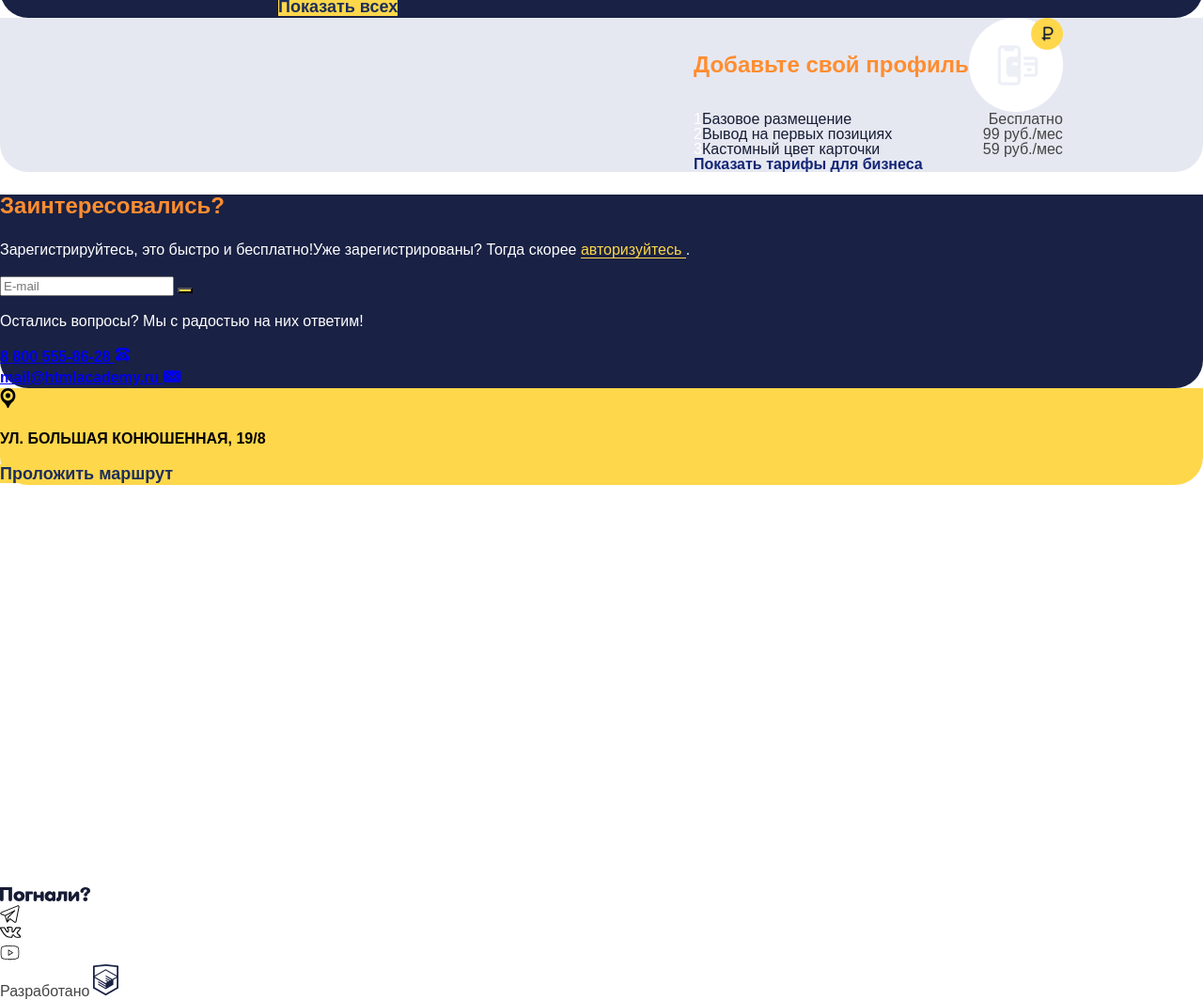
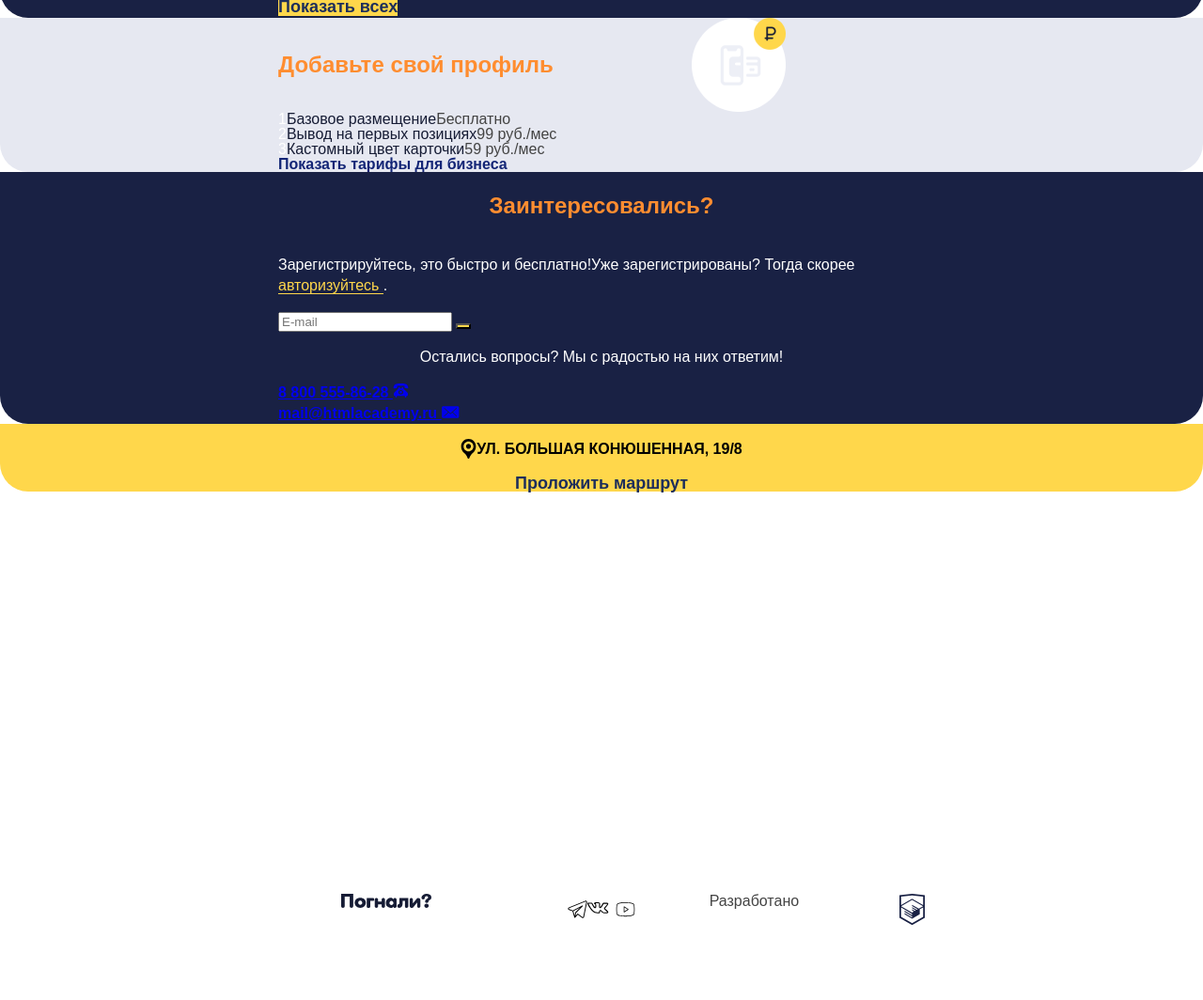
Before and after one commit to htmlacademy-adaptive/1898375-pognali-25, a plain HTML site: page source/index.html in a window 1280 px wide. Shown: the part 2038-3102 px from the top of the page at 94% size. After the commit the page ends 3027 px from the top, so only its background shows below. Drawn offline with nearby package versions, Linux system fonts and the light colour scheme; files that its build step writes are made by us from their sources; a web font is replaced by a local one.

Commit message:
Завершение сеток главной

```diff
--- a/source/index.html
+++ b/source/index.html
@@ -267,18 +267,24 @@
           <img class="create-profile-section__profile-icon" width="100" height="100" src="img/icons/profile-icon.png" alt="Схематичное изображение профиля">
           <ol class="create-profile-section__choice-list rate-choice-list">
             <li class="rate-choice-list__item">
+              <div class="rate-choice-list__item-wrapper">
                 <span class="rate-choice-list__name second-text-color">Базовое размещение</span>
                 <span class="rate-choice-list__price">Бесплатно</span>
+              </div>
               <span class="rate-choice-list__order primary-text-color">1</span>
             </li>
             <li class="rate-choice-list__item">
+              <div class="rate-choice-list__item-wrapper">
                 <span class="rate-choice-list__name second-text-color">Вывод на первых позициях</span>
                 <span class="rate-choice-list__price">99 руб./мес</span>
+              </div>
               <span class="rate-choice-list__order primary-text-color">2</span>
             </li>
             <li class="rate-choice-list__item">
+              <div class="rate-choice-list__item-wrapper">
                 <span class="rate-choice-list__name second-text-color">Кастомный цвет карточки</span>
                 <span class="rate-choice-list__price">59 руб./мес</span>
+              </div>
               <span class="rate-choice-list__order primary-text-color">3</span>
             </li>
           </ol>
@@ -331,13 +337,16 @@
       </div>
     </section>
 
-    <section class="map-section main-index__section-border-bottom">
+    <section class="main-index__section-border-bottom map-section">
       <div class="map-section__wrapper common-text">
         <h2 class="visually-hidden">Адрес сервиса.</h2>
+        <div class="map-section__adress-wrapper">
           <svg class="point-icon" aria-hidden="true" focusable="false" width="17" height="21" viewBox="0 0 17 21" fill="currentColor" xmlns="http://www.w3.org/2000/svg">
             <path d="M8.5 0C4.15169 0 0.625 3.52669 0.625 7.875C0.625 12.9334 4.42846 15.1449 5.26923 16.1538C7.28846 18.5769 7.40257 21 8.5 21C9.59743 21 9.71154 18.5769 11.7308 16.1538C12.5715 15.1449 16.375 12.9334 16.375 7.875C16.375 3.52669 12.8483 0 8.5 0ZM8.5 13.125C5.60069 13.125 3.25 10.7743 3.25 7.875C3.25 4.97569 5.60069 2.625 8.5 2.625C11.3993 2.625 13.75 4.97569 13.75 7.875C13.75 10.7743 11.3993 13.125 8.5 13.125ZM8.5 5.25C7.051 5.25 5.875 6.426 5.875 7.875C5.875 9.324 7.051 10.5 8.5 10.5C9.949 10.5 11.125 9.324 11.125 7.875C11.125 6.426 9.949 5.25 8.5 5.25Z"/>
           </svg>
-        <p class="map-section__description common-text__bold">ул. Большая Конюшенная, 19/8</p>
+          <p class="map-section__description common-text__bold">ул. Большая
+          Конюшенная, 19/8</p>
+        </div>
         <a class="map-section__button show-more-button primary-style-button" target="_blank" href="https://yandex.ru/maps/-/CCUBr4vypD">
           Проложить маршрут
           <span class="visually-hidden">Переход на карту.</span>
--- a/source/less/blocks/create-profile-section.less
+++ b/source/less/blocks/create-profile-section.less
@@ -4,11 +4,13 @@
 
 .create-profile-section__wrapper {
   .mixin-phone-container();
+  display: flex;
+  flex-direction: column;
+  align-items: flex-end;
 
   @media (min-width: @tablet-width) {
     .mixin-table-container();
-    display: flex;
-    flex-direction: column;
+    align-items: center;
   }
 
   @media (min-width: @desktop-width) {
@@ -20,8 +22,16 @@
   width: 246px;
   display: grid;
   grid-template-areas: "create-profile-section__title create-profile-section__profile-icon" "create-profile-section__choice-list create-profile-section__choice-list" "create-profile-section__show-more create-profile-section__show-more";
-  margin-left: auto;
+
+  @media (min-width: @tablet-width) {
+    width: 688px;
+  }
+
+  @media (min-width: @desktop-width) {
+    width: 1177px;
+  }
 }
+
 
 .create-profile-section__title {
   display: inline-block;
--- a/source/less/blocks/main-footer.less
+++ b/source/less/blocks/main-footer.less
@@ -1,5 +1,37 @@
 .main-footer {
   background-color: #ffffff;
+}
+
+.main-footer__wrapper {
+  .mixin-phone-container();
+  display: flex;
+  flex-direction: column;
+
+  @media (min-width: @tablet-width) {
+    .mixin-table-container();
+    display: grid;
+    grid-template-columns: 1fr 1fr 1fr;
+  }
+
+  @media (min-width: @desktop-width) {
+    .mixin-desktop-container();
+  }
+}
+
+.main-footer__logo {
+  margin: 0 auto;
+}
+
+.main-footer__social-list {
+  .mixin-list-normalize();
+  display: flex;
+  align-items: center;
+  justify-content: center;
+}
+
+.main-footer__developer-wrapper {
+  display: flex;
+  justify-content: space-between;
 }
 
 .main-footer__developer {
@@ -9,7 +41,3 @@
   line-height: 16px;
   color: #444444;
 }
-
-.main-footer__social-list {
-  .mixin-list-normalize();
-}
--- a/source/less/blocks/map-section.less
+++ b/source/less/blocks/map-section.less
@@ -2,10 +2,33 @@
   background-color: #ffd74b;
 }
 
-.map-section__description {
-  text-transform: uppercase;
+.map-section__wrapper {
+  .mixin-phone-container();
+  display: flex;
+  flex-direction: column;
+  align-items: center;
+
+  @media (min-width: @tablet-width) {
+    .mixin-table-container();
+  }
+
+  @media (min-width: @desktop-width) {
+    .mixin-desktop-container();
+    flex-direction: row;
+    justify-content: center;
+  }
 }
 
-.map-section__interactive-map {
-  border: none;
+.map-section__adress-wrapper {
+  display: flex;
+  align-items: center;
 }
+
+.map-section__description {
+  white-space: pre-line;
+  text-transform: uppercase;
+
+  @media (min-width: @tablet-width) {
+    white-space: normal;
+  }
+}
--- a/source/less/blocks/rate-choice-list.less
+++ b/source/less/blocks/rate-choice-list.less
@@ -7,27 +7,22 @@
 }
 
 .rate-choice-list__item {
-  @media (min-width: @tablet-width) {
-    display: flex;
-    flex-direction: row;
-  }
+  display: flex;
+  flex-direction: row;
 }
 
-.rate-choice-list__name {
+.rate-choice-list__item-wrapper {
+  display: flex;
+  flex-direction: column;
+
   @media (min-width: @tablet-width) {
     order: 2;
-    margin-right: auto;
-  }
-}
-
-.rate-choice-list__price {
-  @media (min-width: @tablet-width) {
-    order: 3;
+    flex-direction: row;
   }
 }
 
 .rate-choice-list__order {
   @media (min-width: @tablet-width) {
-    order: 0;
+    order: 1;
   }
 }
--- a/source/less/blocks/registration-section.less
+++ b/source/less/blocks/registration-section.less
@@ -2,6 +2,27 @@
   background-color: #192144;
 }
 
+.registration-section__wrapper {
+  .mixin-phone-container();
+  display: flex;
+  flex-direction: column;
+  align-items: center;
+
+  @media (min-width: @tablet-width) {
+    .mixin-table-container();
+  }
+
+  @media (min-width: @desktop-width) {
+    .mixin-desktop-container();
+  }
+}
+
 .registration-section__list {
   .mixin-list-normalize ();
+  align-self: flex-start;
+
+  @media (min-width: @desktop-width) {
+    display: flex;
+    align-self: center;
+  }
 }
```
Lines whose indentation alone changed are shown as unchanged.
